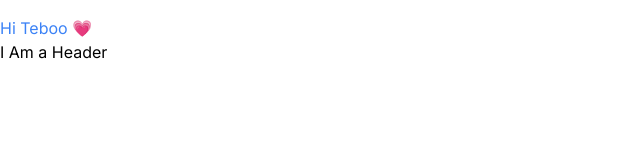
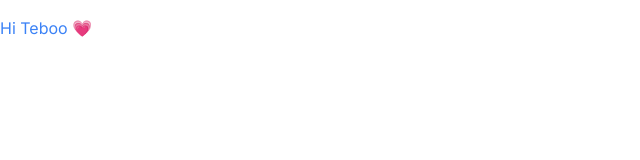
Before and after one commit to tebohonthako/teboos-portfolio, a Next.js app: page / in a window 1280 px wide. Shown: the top 160 px of the page, without its empty margins (0-640 px from the left). Built offline with nearby package versions, Linux system fonts and the light colour scheme.

Commit message:
Revert "Header component added"
This reverts commit 5baf05dde7db2e248c3039b32f11d7193759c7ff.

```diff
--- a/app/components/Header.tsx
+++ /dev/null
@@ -1,9 +0,0 @@
-import React from 'react'
-
-type Props = {}
-
-export default function Header({}: Props) {
-  return (
-    <div>I Am a Header</div>
-  )
-}
--- a/app/page.tsx
+++ b/app/page.tsx
@@ -1,27 +1,23 @@
 import Image from "next/image";
-import Header from "./components/Header";
 
 export default function Home() {
   return (
-    <div>
+    <main>
       <h1 className=" pt-4 text-blue-500">Hi Teboo 💗</h1>
+    </main>
 
+    // H E A D E R
 
-    {/* // H E A D E R  */}
-     <Header/>
+    // H E R O
 
-    {/*  H E R O  */}
+    // A B O U T
 
-     {/* A B O U T  */}
+    // E X P E R I E N C E
 
-    {/* E X P E R I E N C E  */}
+    //  S K I L L S
 
-    {/* S K I L L S  */}
+    // P R O J E C T S
 
-    {/* P R O J E C T S  */}
-
-    {/* C O N T A C T   M E  */}
-
-    </div>
+    // C O N T A C T   M E
   )
 }
```
